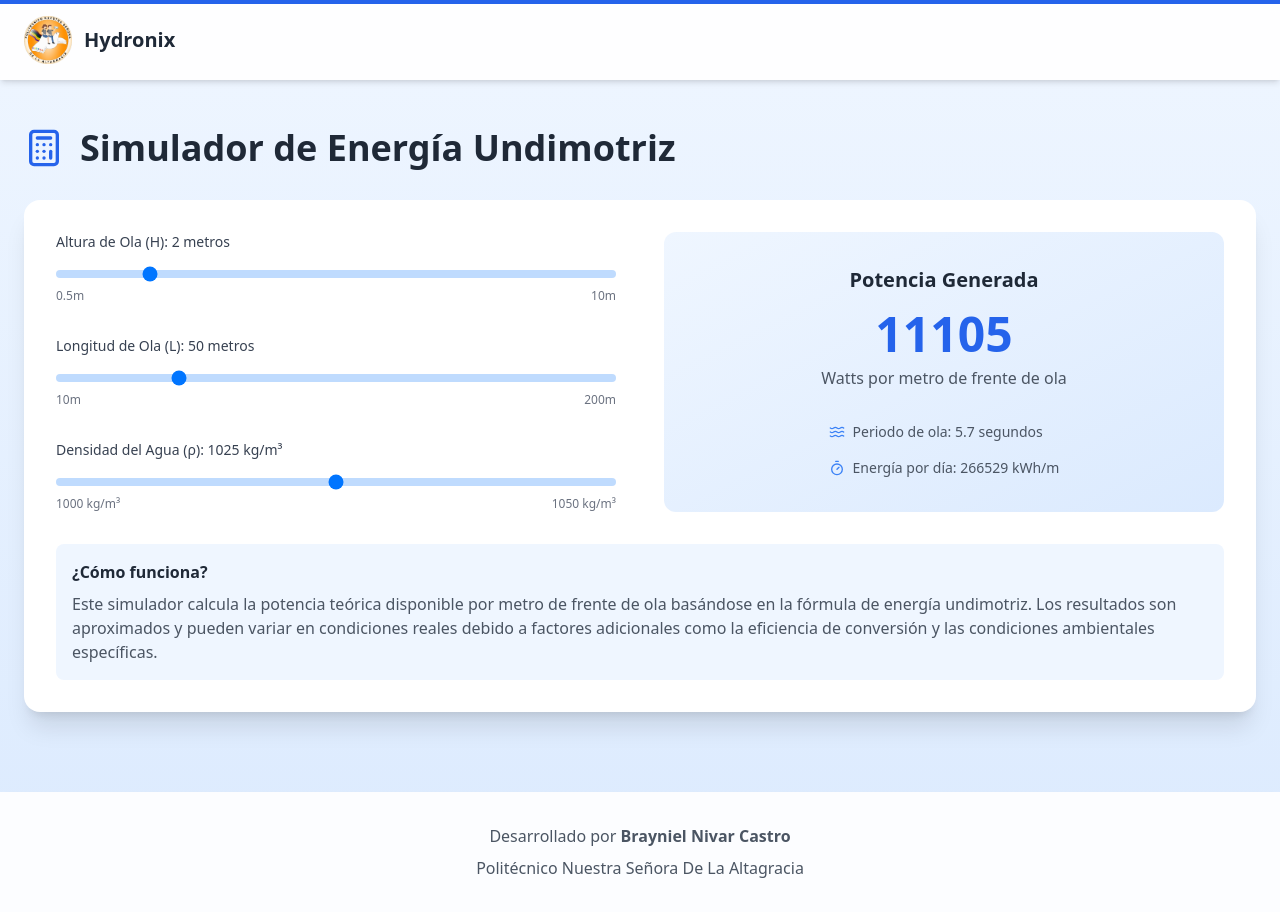
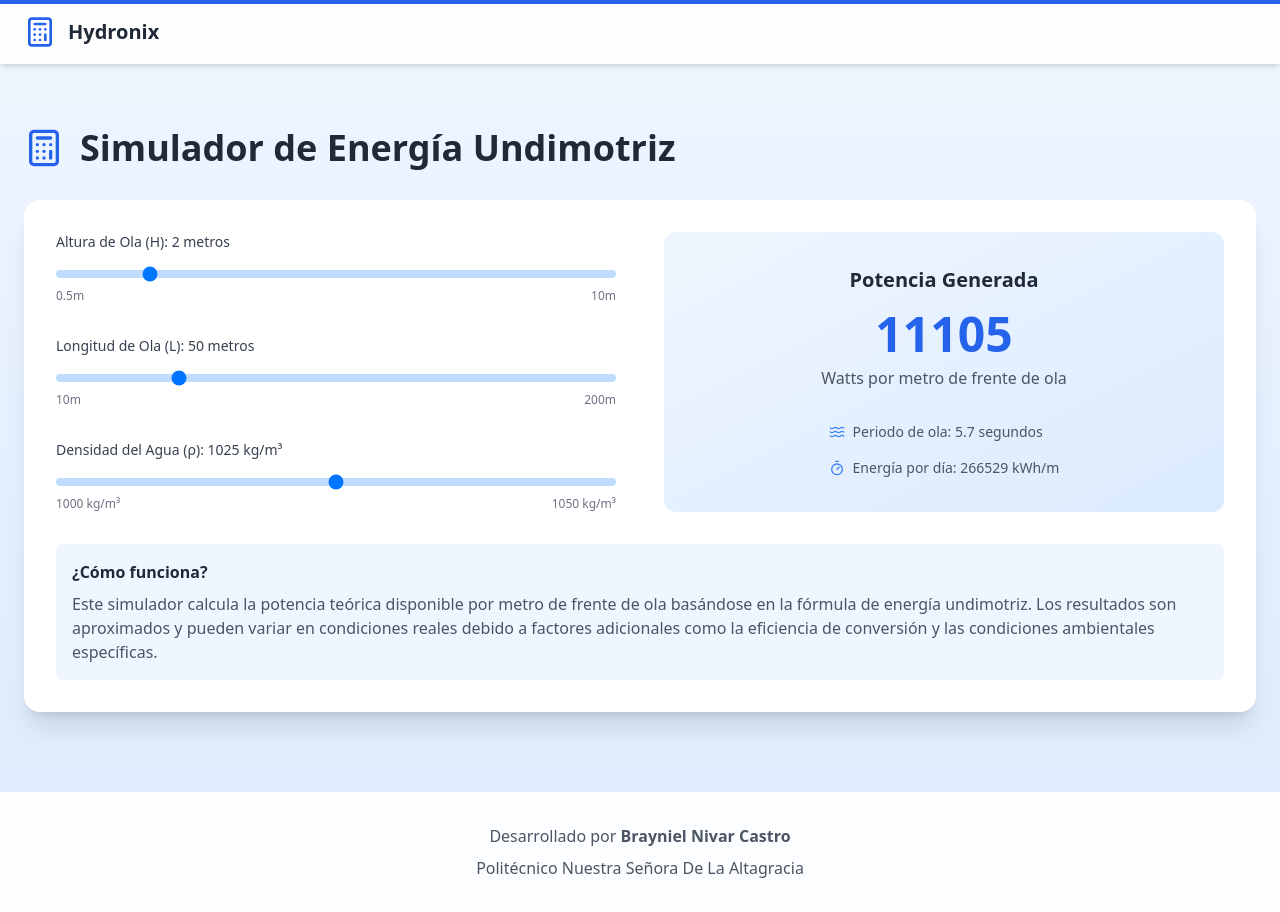
Before and after one commit to nivar0621/hydronix.PNSA, a React (Vite) app: page / in a window 1280 px wide. Built offline with nearby package versions, Linux system fonts and the light colour scheme.

Commit message:
first commit

```diff
--- a/src/App.tsx
+++ b/src/App.tsx
@@ -52,11 +52,7 @@ function App() {
             animate={{ opacity: 1, x: 0 }}
             className="flex items-center space-x-3"
           >
-            <img
-              src = "img/WhatsApp_Image_2024-11-06_at_11.09.57-removebg-preview.png"
-              alt="Hydronix Logo"
-              className="w-12 h-12 object-contain"
-            />
+            <Calculator className="w-8 h-8 text-blue-600" />
             <span className="text-xl font-bold text-gray-800">Hydronix</span>
           </motion.div>
         </div>
```
